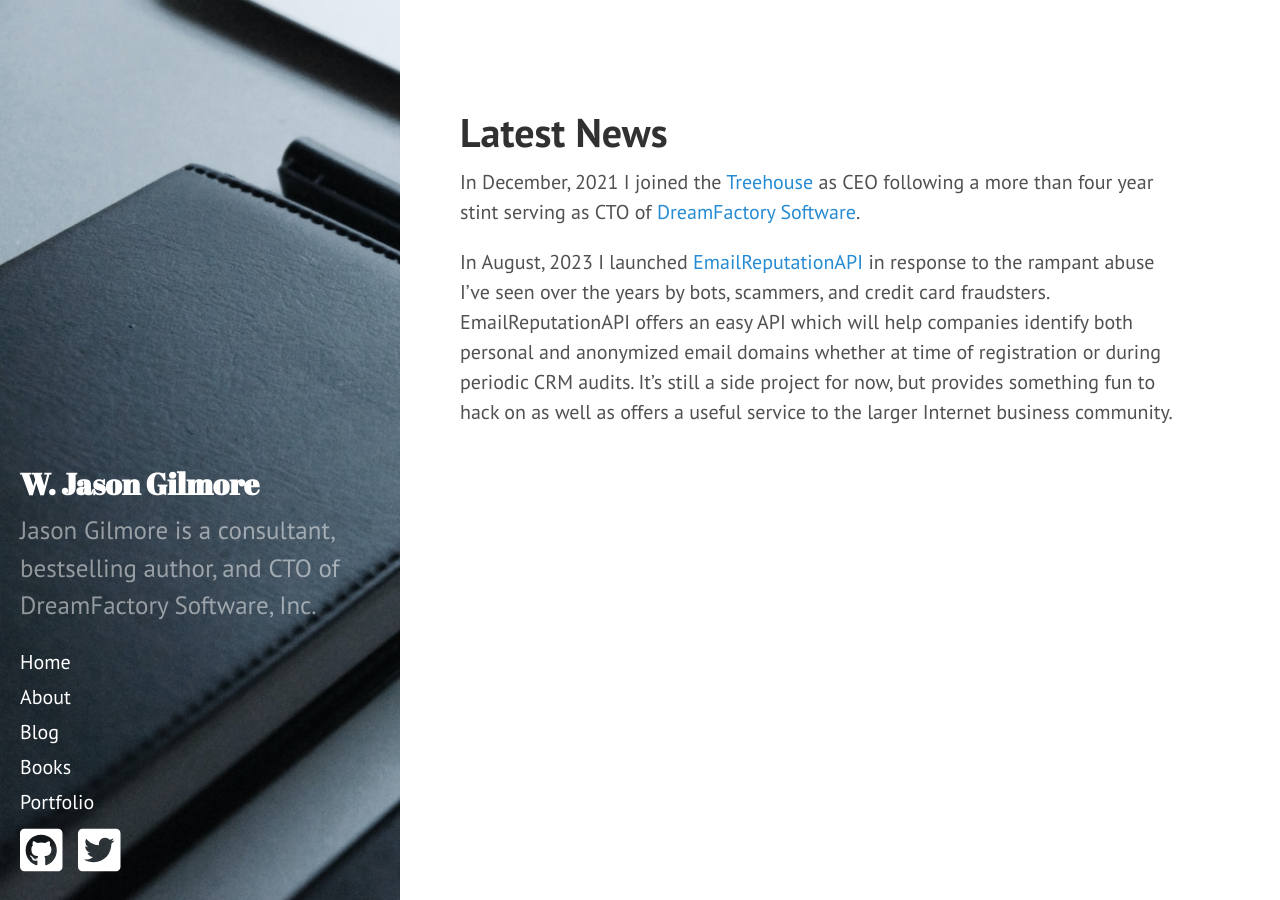
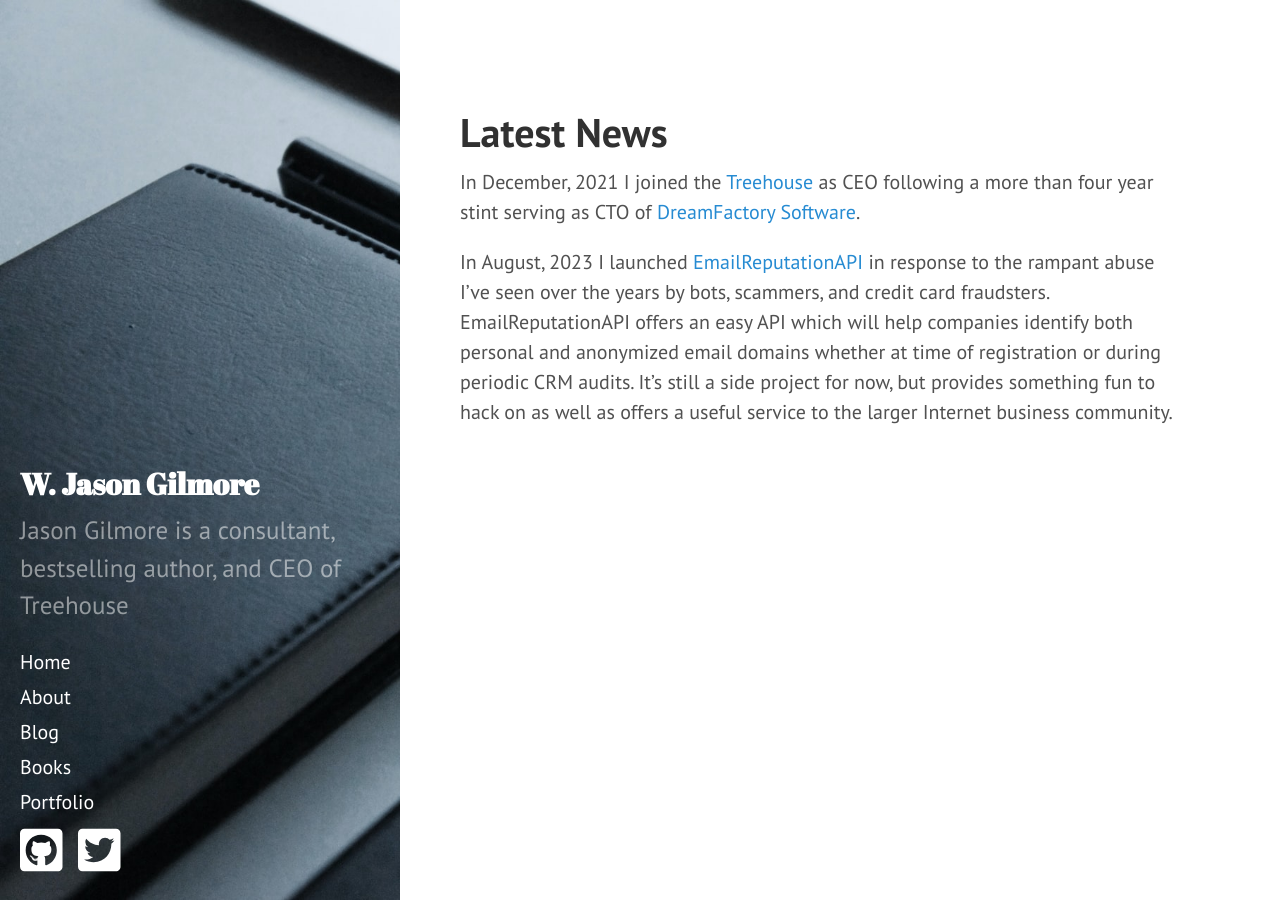
Before and after one commit to wjgilmore/wjgilmore.github.io, a Jekyll site: the page built from index.md, in a window 1280 px wide. Built offline with Jekyll 4.4.1, drawn with Linux system fonts in a browser that asks for light colours; nearby versions of some CDN libraries.

Commit message:
Update _config.yml

```diff
--- a/_config.yml
+++ b/_config.yml
@@ -1,7 +1,7 @@
 title: W. Jason Gilmore
 email: wj@wjgilmore.com
 description: >- # this means to ignore newlines until "baseurl:"
-  Jason Gilmore is a consultant, bestselling author, and CTO of DreamFactory Software, Inc.
+  Jason Gilmore is a consultant, bestselling author, and CEO of Treehouse
 baseurl: "" # the subpath of your site, e.g. /blog
 url: "" # the base hostname & protocol for your site, e.g. http://example.com
 twitter_username: jekyllrb
```
